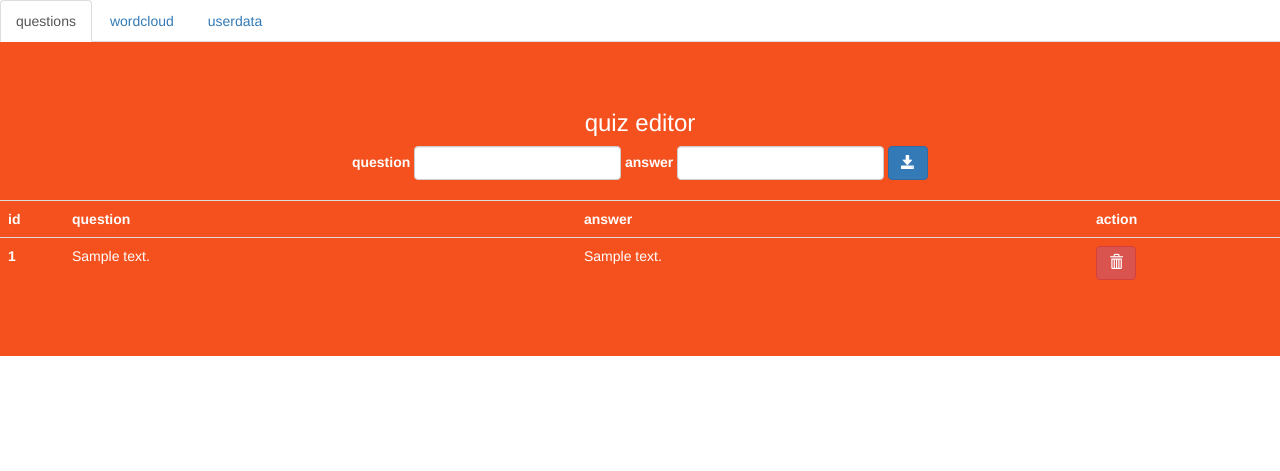
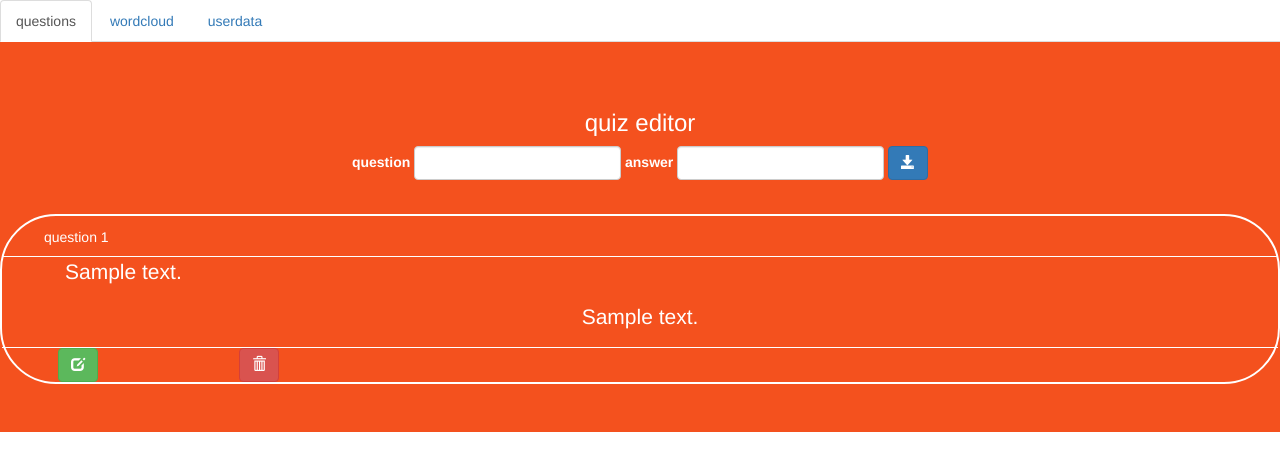
Before and after one commit to LaerryLaessig/quiz, a Flask app: page /admin in a window 1280 px wide. Shown: the top 471 px of the page. Run offline with Flask 2, Linux system fonts and the light colour scheme; tables that the repository leaves empty hold one stand-in row (values such as "Sample post"); some libraries are stand-ins or nearby versions.

Commit message:
toggle edit inputs and button

```diff
--- a/flask_quiz/static/custom_style.css
+++ b/flask_quiz/static/custom_style.css
@@ -2,3 +2,24 @@
     background-color: #f4511e;
     color: #fff;
 }
+
+.card {
+    border: 2px solid #ffffff;
+    border-radius: 4em;
+    margin-top: 1em;
+}
+.card-header {
+    border-bottom: 1px solid #ffffff;
+    margin-top: 1em;
+}
+.card-title {
+    margin-left: 3em;
+}
+
+.card-footer {
+    border-top: 1px solid #ffffff;
+}
+
+.btn_edit {
+    margin-left: 4em;
+}
--- a/flask_quiz/templates/admin_page.html
+++ b/flask_quiz/templates/admin_page.html
@@ -1,26 +1,29 @@
 {% extends "bootstrap/base.html" %}
 {% block styles %}
-{{super()}}
+    {{ super() }}
     <link rel="stylesheet"
-      href="{{url_for('.static', filename='custom_style.css')}}">
+          href="{{ url_for('.static', filename='custom_style.css') }}">
 {% endblock %}
 {% block metas %}
-{{super()}}
-    <meta http-equiv="Cache-Control" content="no-cache, no-store, must-revalidate" />
-    <meta http-equiv="Pragma" content="no-cache" />
-    <meta http-equiv="Expires" content="0" />
+    {{ super() }}
+    <meta http-equiv="Cache-Control" content="no-cache, no-store, must-revalidate"/>
+    <meta http-equiv="Pragma" content="no-cache"/>
+    <meta http-equiv="Expires" content="0"/>
 {% endblock %}
 {% block title %}Quiz{% endblock %}
 {% block content %}
     <div class="tab">
         <ul class="nav nav-tabs">
-        <li class="{{ 'active' if active_tab == 'question' }}"><a data-toggle="tab" href="#questions">questions</a></li>
-        <li class="{{ 'active' if active_tab == 'wordcloud' }}"><a data-toggle="tab" href="#wordcloud">wordcloud</a></li>
-        <li class="{{ 'active' if active_tab == 'userdata' }}"><a data-toggle="tab" href="#userdata">userdata</a></li>
+            <li class="{{ 'active' if active_tab == 'question' }}"><a data-toggle="tab" href="#questions">questions</a>
+            </li>
+            <li class="{{ 'active' if active_tab == 'wordcloud' }}"><a data-toggle="tab" href="#wordcloud">wordcloud</a>
+            </li>
+            <li class="{{ 'active' if active_tab == 'userdata' }}"><a data-toggle="tab" href="#userdata">userdata</a>
+            </li>
         </ul>
     </div>
     <div class="jumbotron text-center tab-content">
-    <div id="questions" class="{{ 'tab-pane fade in active' if active_tab == 'question' else 'tab-pane fade'}}">
+        <div id="questions" class="{{ 'tab-pane fade in active' if active_tab == 'question' else 'tab-pane fade' }}">
             <div>
                 <h3>quiz editor</h3>
                 <form class="form-inline" action="/question" method="POST">
@@ -29,46 +32,73 @@
                         {{ question_form.question(class="form-control") }}
                         {{ question_form.answer.label() }}
                         {{ question_form.answer(class="form-control") }}
-                        <button class="btn btn-primary" type="submit" title="save">
+                        <button class="btn btn-primary" type="submit" title="add">
                             <span class="glyphicon glyphicon-save" aria-hidden="true"></span>
                         </button>
                     </div>
                 </form>
             </div>
             <br>
-        <div>
-                <table class="table text-left">
-                    <tr>
-                        <th scope="col" width="5%">id</th>
-                        <th scope="col" width="40%">question</th>
-                        <th scope="col" width="40%">answer</th>
-                        <th scope="col" width="15%">action</th>
-                    </tr>
+            <div class="card-columns">
                 {% for question in questions %}
-                    <tr>
-                        <th scope="row">{{question.id}}</th>
-                        <td>{{question.text}}</td>
-                        <td>{{question.answer}}</td>
-                        <td>
-                             <form action="/question/{{question.id}}/delete" method="POST">
+                    <div class="card">
+                        <div class="card-header  text-left">
+                            <h5 class="card-title">question {{ question.id }}</h5>
+                        </div>
+                        <div class="card-body">
+                            <div class="collapse in multi-collapse_question_{{ question.id }}" id="question_{{ question.id }}_show">
+                                <p class="card-text card-title  text-left">{{ question.text }}</p>
+                                <p class="card-text  text-center">{{ question.answer }}</p>
+                            </div>
+                            <div id="question_{{ question.id }}_edit"
+                                 class="collapse multi-collapse_question_{{ question.id }}">
+                                <form>
+                                    <fieldset>
+                                        <label>question</label>
+                                        <input class="form-control" type="text" value="{{ question.text }}">
+                                        <label>answer</label>
+                                        <input class="form-control" type="text" value="{{ question.answer }}">
+                                        <button class="btn btn-success" type="button" title="save" type="submit">
+                                            <span class="glyphicon glyphicon-floppy-disk" aria-hidden="true"></span>
+                                        </button>
+                                    <fieldset>
+                                </form>
+                            </div>
+                        </div>
+                        <div class="card-footer">
+                            <div class="row">
+                                <div class="col-sm-2">
+                                    <button class="btn btn-success collapse in multi-collapse_question_{{ question.id }} btn_edit"
+                                            type="button" title="edit"
+                                            data-toggle="collapse"
+                                            data-target=".multi-collapse_question_{{ question.id }}"
+                                            aria-expanded="false"
+                                            aria-controls="question_{{ question.id }}_edit question_{{ question.id }}_show">
+                                        <span class="glyphicon glyphicon-edit" aria-hidden="true"></span>
+                                    </button>
+                                </div>
+                                <div class="col-sm-1">
+                                    <form class="form-inline" action="/question/{{ question.id }}/delete" method="POST">
                                         <button class="btn btn-danger" type="submit" title="remove">
                                             <span class="glyphicon glyphicon-trash" aria-hidden="true"></span>
                                         </button>
                                     </form>
-                         </td>
-                    </tr>
-                    {% endfor %}
-                </table>
                                 </div>
                             </div>
-    <div id="wordcloud" class="{{ 'tab-pane fade in active' if active_tab == 'wordcloud' else 'tab-pane fade'}}">
+                        </div>
+                    </div>
+                {% endfor %}
+            </div>
+        </div>
+        <div id="wordcloud" class="{{ 'tab-pane fade in active' if active_tab == 'wordcloud' else 'tab-pane fade' }}">
             <h3>data</h3>
             <div class="container">
                 <div class="row">
                     <div class="col-sm">
                         {% if show_wordcloud == 'True' %}
                             <a href="/images/wordcloud.png">
-                        <img class="img-thumbnail rounded float-left" src="/images/wordcloud.png" alt="Wordcloud" width="200" height="200">
+                                <img class="img-thumbnail rounded float-left" src="/images/wordcloud.png"
+                                     alt="Wordcloud" width="200" height="200">
                             </a>
                         {% endif %}
                     </div>
@@ -82,7 +112,7 @@
                 </div>
             </div>
         </div>
-    <div id="userdata" class="{{ 'tab-pane fade in active' if active_tab == 'userdata' else 'tab-pane fade'}}">
+        <div id="userdata" class="{{ 'tab-pane fade in active' if active_tab == 'userdata' else 'tab-pane fade' }}">
             <h3>user data</h3>
             <div class="form-group">
                 <form action="/users/delete" method="POST">
```
Lines whose indentation alone changed are shown as unchanged.
